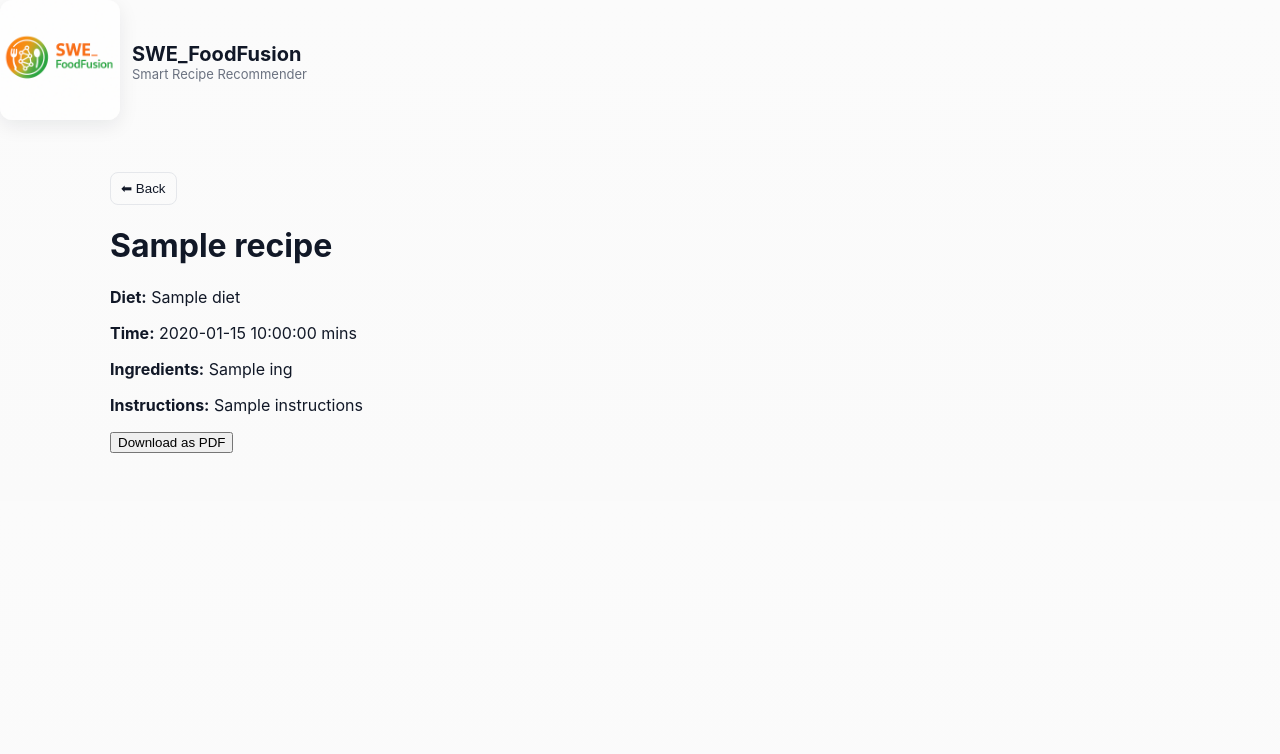
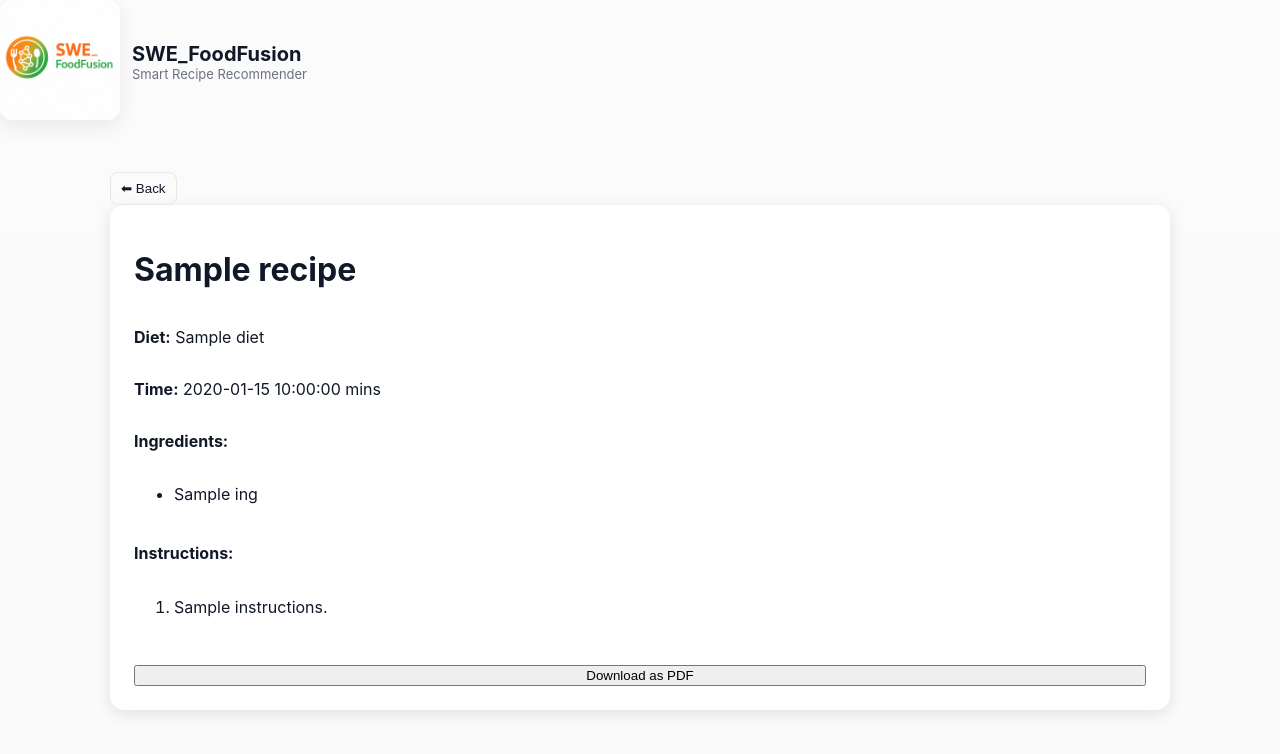
Before and after one commit to Mukesh-SCS/SWE_FoodFusion, a Flask app: template templates/view.html in a window 1280 px wide. Shown: the top 754 px of the page. Run offline with Flask 3, Linux system fonts and the light colour scheme; the template is opened without the code that fills it: most values are stand-ins (such as "Sample title", 1, 10 or a date in 2020); parts of the project's set-up code (start-up, migrations or seed data) failed here and were passed over.

Commit message:
fix the layout , change them into order list

```diff
--- a/templates/view.html
+++ b/templates/view.html
@@ -4,28 +4,50 @@
   <meta charset="utf-8">
   <link rel="stylesheet" href="{{ url_for('static', filename='style.css') }}">
   <title>{{ recipe.name }}</title>
+
+  <style>
+      /* inline layout fixes specific to recipe page */
+      #recipe img {
+          width: 320px;
+          border-radius: 12px;
+          margin: 20px 0;
+          display: block;
+      }
+      ul.ingredients-list li {
+          margin-bottom: 6px;
+          line-height: 1.4;
+      }
+      ol.instruction-steps li {
+          margin-bottom: 10px;
+          line-height: 1.5;
+      }
+      .recipe-card {
+          background: #ffffff;
+          padding: 24px;
+          border-radius: 14px;
+          box-shadow: 0 4px 16px rgba(0, 0, 0, 0.1);
+      }
+  </style>
 </head>
+
 <body>
   <div class="main-header">
     <div class="brand">
-      <a href="http://127.0.0.1:5000/">
+      <a href="/">
         <img src="{{ url_for('static', filename='swe_foodfusion_logo.png') }}"
              alt="SWE FoodFusion Logo" class="logo-img">
       </a>
       <div>
-
         <h1>SWE_FoodFusion</h1>
         <p class="muted">Smart Recipe Recommender</p>
-
+      </div>
     </div>
   </div>
 
+  <div class="container" id="recipe">
+    <button class="btn btn-outline" onclick="window.history.back()">⬅ Back</button>
 
-
-
-  <div class="container" id="recipe">
-
-<button class="btn btn-outline" onclick="window.history.back()">⬅ Back</button>
+    <div class="recipe-card">
       <h1>{{ recipe.name }}</h1>
 
       {% if recipe.image %}
@@ -35,30 +57,39 @@
       {% if recipe.diet %}
       <p><strong>Diet:</strong> {{ recipe.diet }}</p>
       {% endif %}
+
       {% if recipe.time %}
       <p><strong>Time:</strong> {{ recipe.time }} mins</p>
       {% endif %}
 
-    <p><strong>Ingredients:</strong> {{ recipe.ingredients|join(', ') }}</p>
-    <p><strong>Instructions:</strong> {{ recipe.instructions }}</p>
 
-     <div class="action"></div>
+      <p><strong>Ingredients:</strong></p>
+      <ul class="ingredients-list">
+        {% for item in recipe.ingredients %}
+          <li>{{ item }}</li>
+        {% endfor %}
+      </ul>
 
- <button class="download_pdf" style="display:inline">Download as PDF</button>
+      <!--In list-->
+      <p><strong>Instructions:</strong></p>
+      <ol class="instruction-steps">
+        {% for step in recipe.instructions.split('.') %}
+          {% if step.strip() %}
+            <li>{{ step.strip() }}.</li>
+          {% endif %}
+        {% endfor %}
+      </ol>
 
+      <button class="download_pdf" style="margin-top:20px;">Download as PDF</button>
+    </div>
   </div>
 
-  </div>
-
-<script type="text/javascript">
+  <script>
     const download_pdf = document.querySelector('.download_pdf');
     download_pdf.addEventListener('click', () => {
-  print()
+      print();
       alert('Recipe saved successfully!');
     });
-
   </script>
-
-
 </body>
 </html>
```
Also changed, not shown: templates/index.html (+29 -7 lines), CHANGELOG.md. Lines whose indentation alone changed are shown as unchanged.
